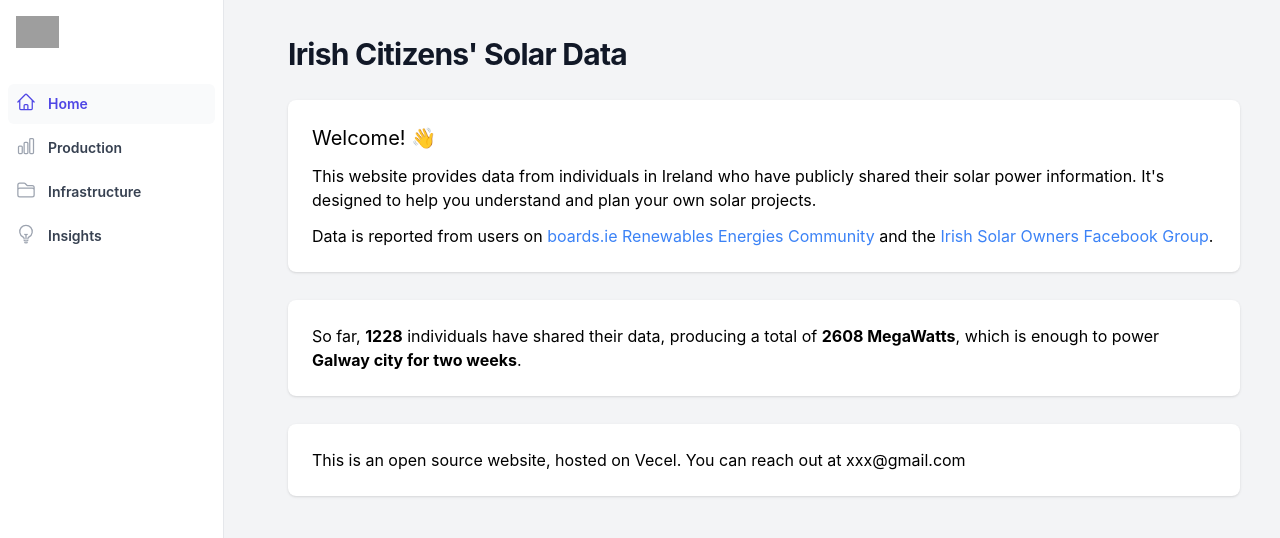
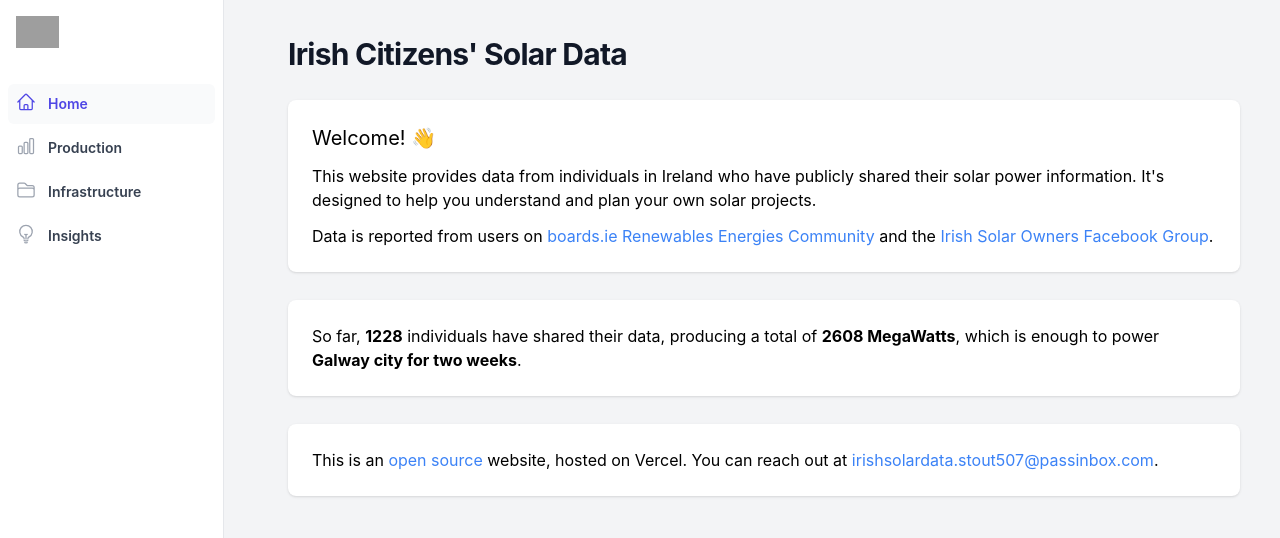
Before and after one commit to FionnD/IrishSolarData, a React (Create React App) app: page / in a window 1280 px wide. Shown: the top 538 px of the page. Built offline with nearby package versions, Linux system fonts and the light colour scheme; grey boxes are pictures that could not be loaded.

Commit message:
feat: add link to github

```diff
--- a/src/pages/Index.js
+++ b/src/pages/Index.js
@@ -55,8 +55,10 @@ export default function Index() {
                     <div className="overflow-hidden rounded-lg bg-white shadow mt-7 mr-10">
                         <div className="px-4 py-5 sm:p-6">
                             <p>
-                                This is an open source website, hosted on Vecel. You can reach out at xxx@gmail.com
+                                This is an <a href="https://github.com/FionnD/IrishSolarData" className="text-blue-500 hover:underline">open source</a> website, hosted on Vercel.
+                                You can reach out at <a href="mailto:irishsolardata.stout507@passinbox.com" className="text-blue-500 hover:underline">irishsolardata.stout507@passinbox.com</a>.
                             </p>
+
                         </div>
                     </div>
                 </main>
```
